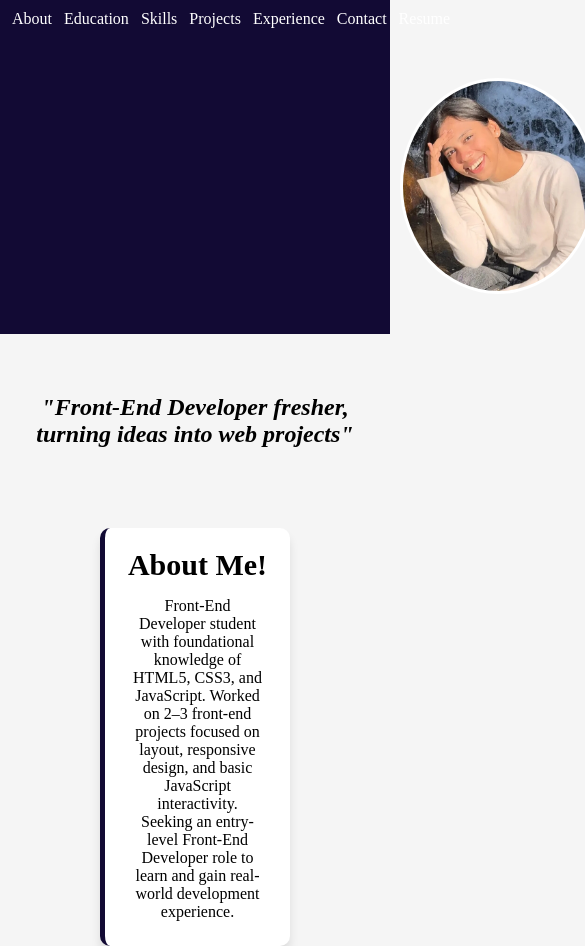
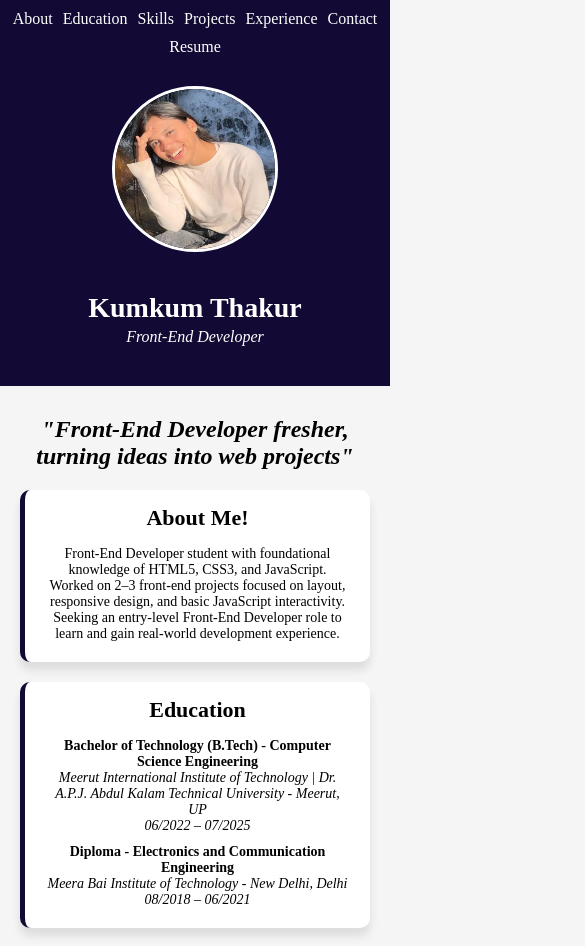
Before and after one commit to kumkumkushwahthakur/MyPortfolio, a plain HTML site: page index.html in a window 390 px wide. Shown: the top 946 px of the page, 585 px wide, since content can reach past the window. Drawn offline with Linux system fonts and the light colour scheme.

Commit message:
Add files via upload

```diff
--- a/style.css
+++ b/style.css
@@ -222,3 +222,69 @@ body{
 .project-links a:hover {
   text-decoration: underline;
 }
+
+/* Mobile Responsive */
+@media (max-width: 768px) {
+
+  nav ul {
+    flex-wrap: wrap;
+    justify-content: center;
+    gap: 10px;
+    padding: 10px;
+  }
+
+  .header-content {
+    flex-direction: column;
+    text-align: center;
+  }
+
+  .header-content img {
+    margin-left: 0;
+    margin-top: 20px;
+    width: 160px;
+    height: 160px;
+  }
+
+  .header-content .text h1 {
+    margin-top: 10px;
+    font-size: 28px;
+  }
+
+  .header-content .text p {
+    margin-left: 0;
+    font-size: 16px;
+  }
+
+  main {
+    margin: 20px auto;
+    padding: 10px;
+  }
+
+  main section {
+    margin: 20px 10px;
+    padding: 15px;
+  }
+
+  section h2 {
+    font-size: 22px;
+  }
+
+  section p,
+  section ul li {
+    font-size: 14px;
+  }
+
+  .project-links {
+    flex-direction: column;
+    gap: 12px;
+  }
+
+  #contact form {
+    max-width: 100%;
+    padding: 0 10px;
+  }
+
+  .social-icons {
+    gap: 15px;
+  }
+}
```
